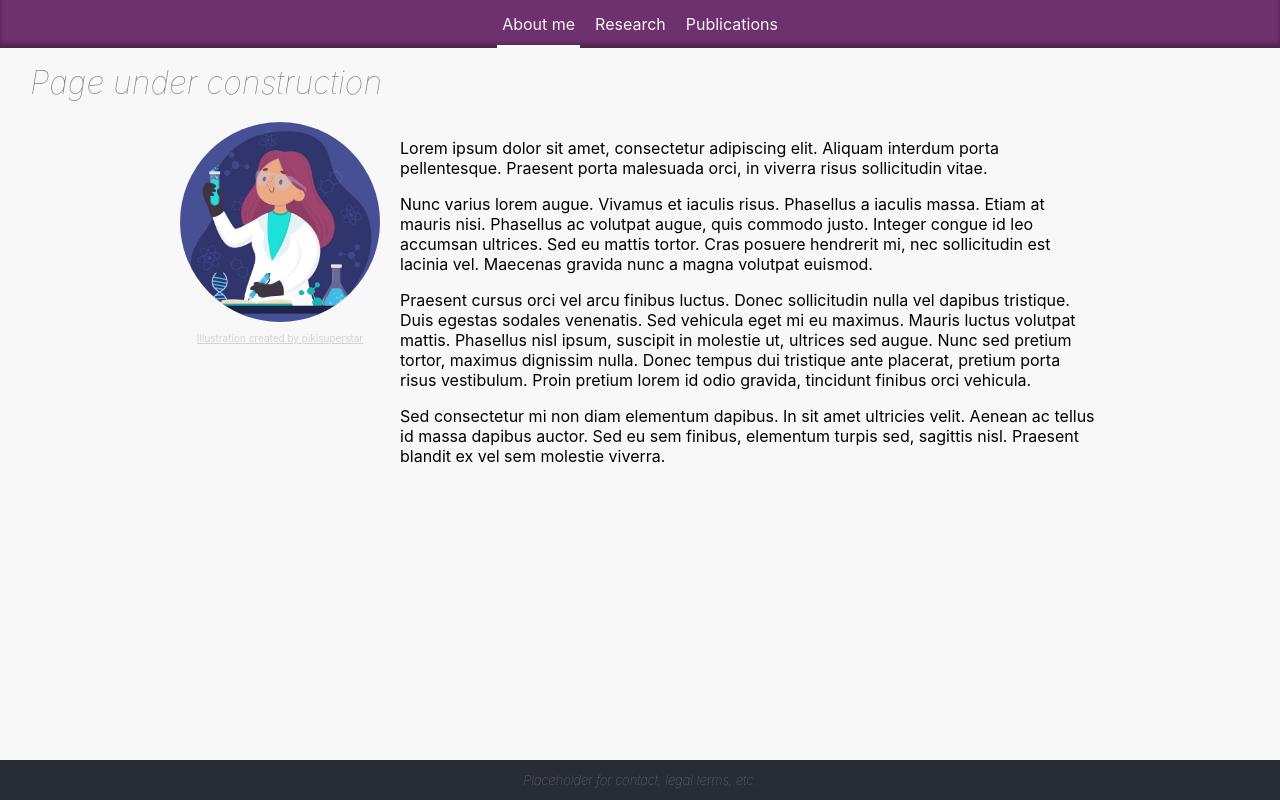
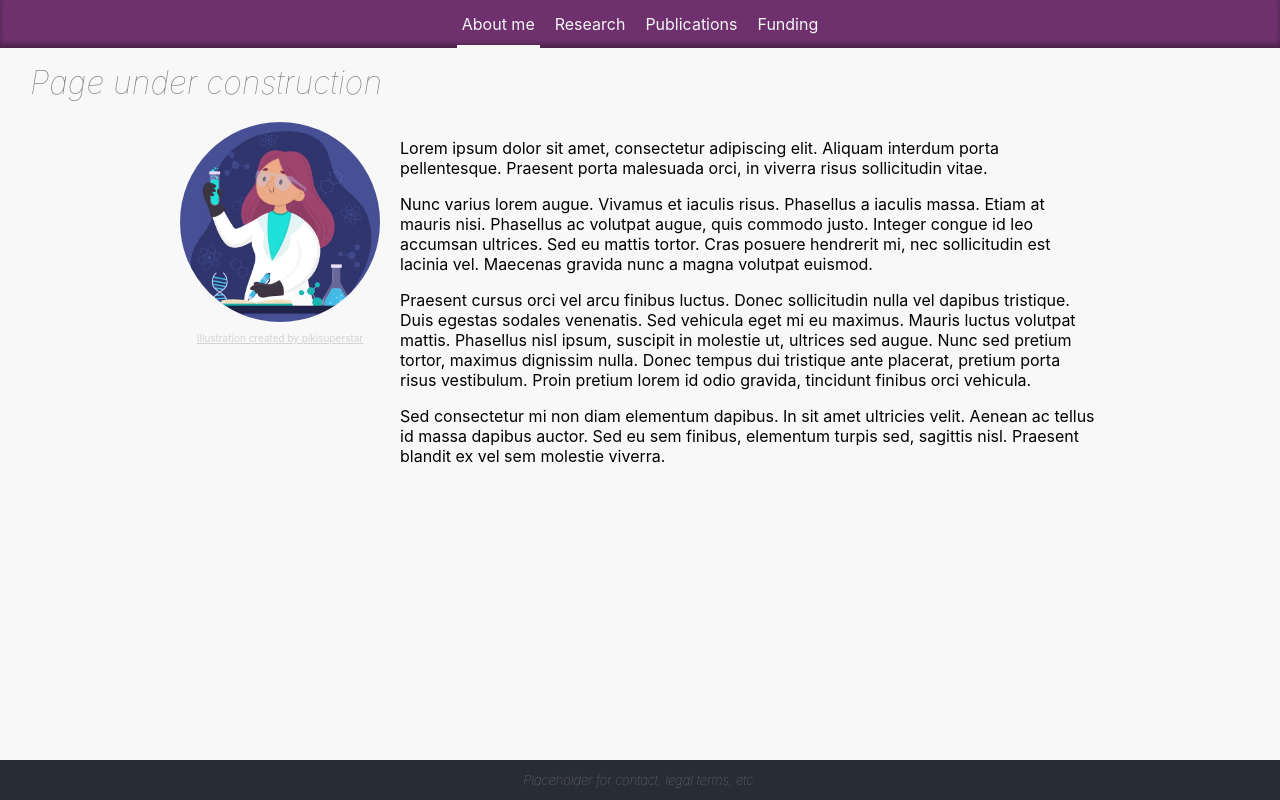
Before and after one commit to rsherves/ana-site, a React (Create React App) app: page / in a window 1280 px wide. Built offline with nearby package versions, Linux system fonts and the light colour scheme.

Commit message:
Add Funding entry menu

```diff
--- /dev/null
+++ b/src/PageBody/Funding.js
@@ -0,0 +1,10 @@
+import PublicationData from './PublicationData.js';
+import './Funding.css';
+
+function Funding() {
+  return (
+    null
+  );
+}
+
+export default Funding;
--- a/src/PageBody/index.js
+++ b/src/PageBody/index.js
@@ -2,10 +2,11 @@ import ConstructionTopMsg from './temp/';
 import About from './About';
 import Research from './Research';
 import Publications from './Publications';
+import Funding from './Funding';
 import './index.css';
 
 function PageBody(props) {
-  const content = [<About />, <Research />, <Publications />];
+  const content = [<About />, <Research />, <Publications />, <Funding />];
   return (
     <div className="PageBody">
       <ConstructionTopMsg />
--- a/src/PageHeader/index.js
+++ b/src/PageHeader/index.js
@@ -13,7 +13,7 @@ function MenuEntry(props) {
 
 function Menu(props) {
   const entries = [
-    "About me", "Research", "Publications"
+    "About me", "Research", "Publications", "Funding"
   ].map((value, index) => {
     const selected = props.contentSelection === index ? "selected" : "";
     return (
```
Also changed, not shown: src/PageBody/Funding.css (added).
